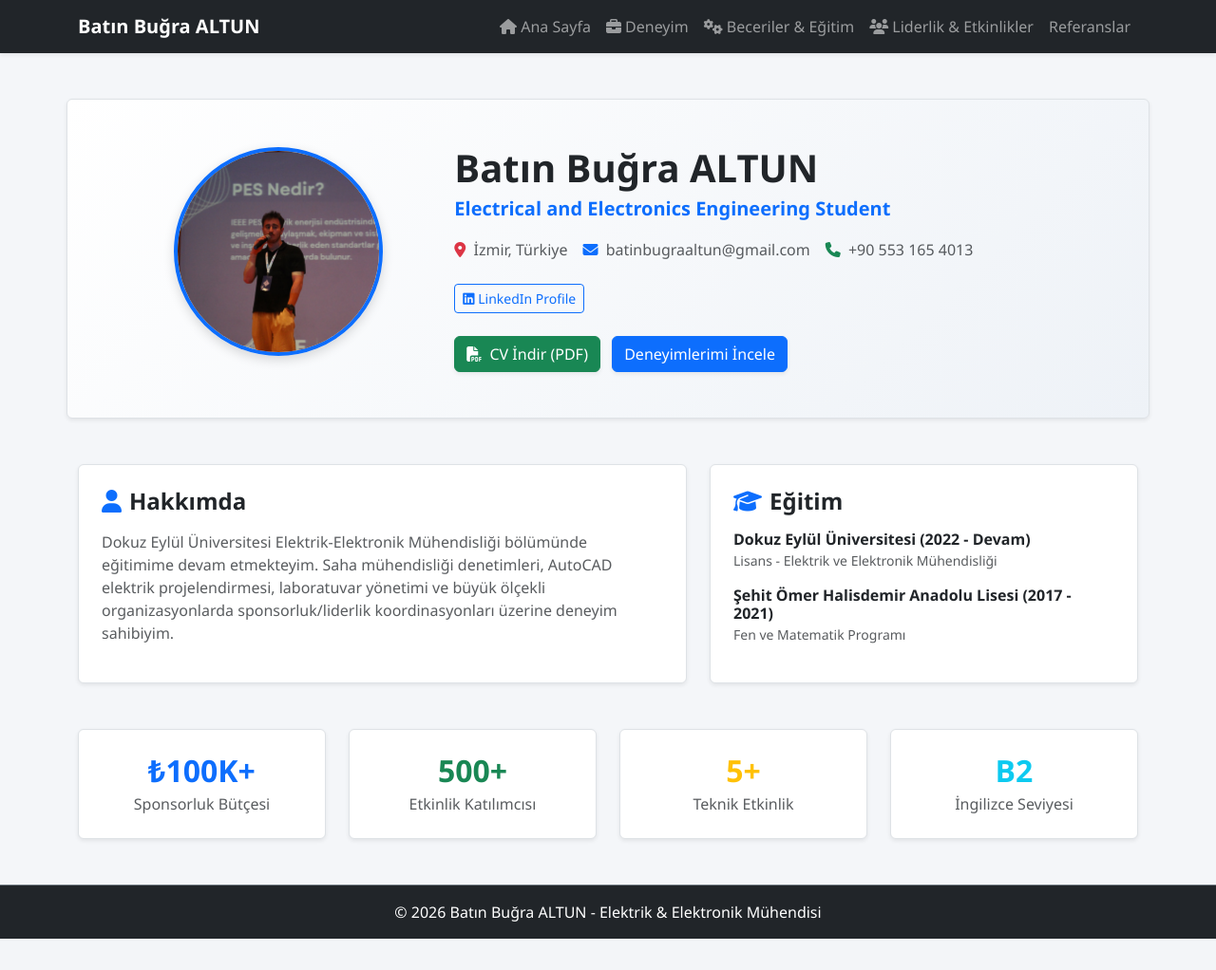
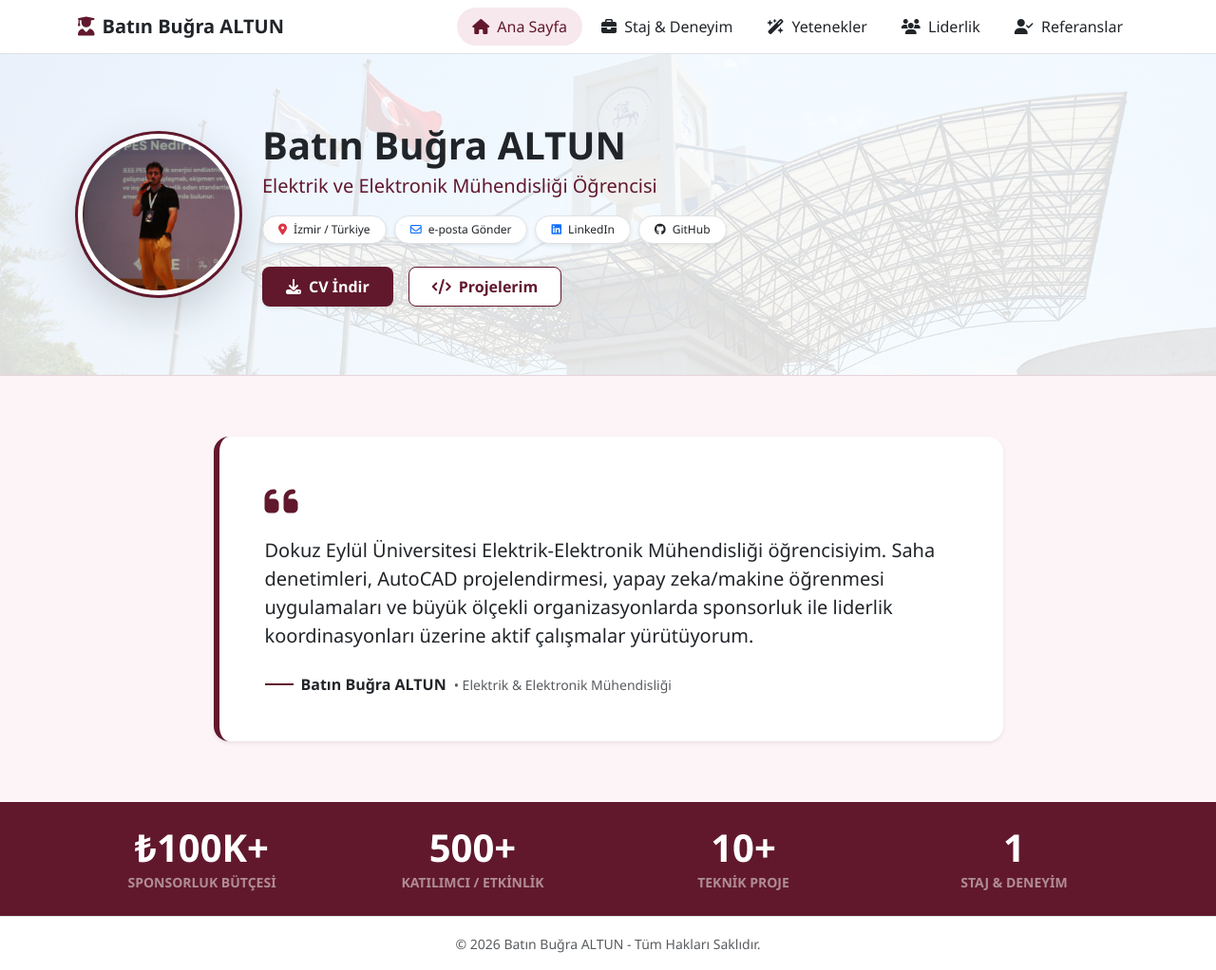
Before and after one commit to batinbugraaltun-dev/benim-cv-sitem, a Flask app: page / in a window 1280 px wide. Shown: the whole page at 95% size. Before the commit the page ends 989 px from the top, so only its background shows below. Run offline with Flask 3, Linux system fonts and the light colour scheme.

Commit message:
Anasayfa tasarimi Zeynep Tek stilinde tamamen yenilendi

```diff
--- a/templates/base.html
+++ b/templates/base.html
@@ -3,41 +3,67 @@
 <head>
     <meta charset="UTF-8">
     <meta name="viewport" content="width=device-width, initial-scale=1.0">
-    <title>Batın Buğra ALTUN | EEE Portfolyo</title>
-    <link href="https://cdn.jsdelivr.net/npm/bootstrap@5.3.0/dist/css/bootstrap.min.css" rel="stylesheet">
-    <link rel="stylesheet" href="https://cdnjs.cloudflare.com/ajax/libs/font-awesome/6.4.0/css/all.min.css">
+    <title>Batın Buğra ALTUN - Portfolio</title>
+    <!-- Bootstrap CSS -->
+    <link href="https://cdn.jsdelivr.net/npm/bootstrap@5.3.2/dist/css/bootstrap.min.css" rel="stylesheet">
+    <!-- Font Awesome -->
+    <link rel="stylesheet" href="https://cdnjs.cloudflare.com/ajax/libs/font-awesome/6.4.2/css/all.min.css">
+    <!-- Custom CSS -->
     <link rel="stylesheet" href="{{ url_for('static', filename='style.css') }}">
 </head>
-<body>
+<body style="background-color: #fcf4f6;">
 
-    <nav class="navbar navbar-expand-lg navbar-dark bg-dark sticky-top shadow-sm">
+    <!-- Navbar -->
+    <nav class="navbar navbar-expand-lg bg-white py-2 border-bottom shadow-sm">
         <div class="container">
-            <a class="navbar-brand fw-bold" href="/">Batın Buğra ALTUN</a>
+            <a class="navbar-brand fw-bold text-dark d-flex align-items-center gap-2" href="/">
+                <i class="fa-solid fa-user-graduate" style="color: #61182d;"></i>
+                Batın Buğra ALTUN
+            </a>
             <button class="navbar-toggler" type="button" data-bs-toggle="collapse" data-bs-target="#navbarNav">
                 <span class="navbar-toggler-icon"></span>
             </button>
-            <div class="collapse navbar-collapse" id="navbarNav">
-                <ul class="navbar-nav ms-auto">
-                    <li class="nav-item"><a class="nav-link" href="/"><i class="fa-solid fa-house"></i> Ana Sayfa</a></li>
-                    <li class="nav-item"><a class="nav-link" href="/deneyim"><i class="fa-solid fa-briefcase"></i> Deneyim</a></li>
-                    <li class="nav-item"><a class="nav-link" href="/yetenekler"><i class="fa-solid fa-gears"></i> Beceriler & Eğitim</a></li>
-                    <li class="nav-item"><a class="nav-link" href="/liderlik"><i class="fa-solid fa-users"></i> Liderlik & Etkinlikler</a></li>
+            <div class="collapse navbar-collapse justify-content-end" id="navbarNav">
+                <ul class="navbar-nav gap-1">
                     <li class="nav-item">
-                        <a class="nav-link" href="{{ url_for('referanslar') }}">Referanslar</a>
-</li>
+                        <a class="nav-link px-3 rounded-pill fw-medium active" style="background-color: #f7e8ed; color: #61182d;" href="/">
+                            <i class="fa-solid fa-house me-1"></i> Ana Sayfa
+                        </a>
+                    </li>
+                    <li class="nav-item">
+                        <a class="nav-link px-3 text-dark fw-medium" href="{{ url_for('deneyim') }}">
+                            <i class="fa-solid fa-briefcase me-1"></i> Staj & Deneyim
+                        </a>
+                    </li>
+                    <li class="nav-item">
+                        <a class="nav-link px-3 text-dark fw-medium" href="{{ url_for('yetenekler') }}">
+                            <i class="fa-solid fa-wand-magic-sparkles me-1"></i> Yetenekler
+                        </a>
+                    </li>
+                    <li class="nav-item">
+                        <a class="nav-link px-3 text-dark fw-medium" href="{{ url_for('liderlik') }}">
+                            <i class="fa-solid fa-users me-1"></i> Liderlik
+                        </a>
+                    </li>
+                    <li class="nav-item">
+                        <a class="nav-link px-3 text-dark fw-medium" href="{{ url_for('referanslar') }}">
+                            <i class="fa-solid fa-user-check me-1"></i> Referanslar
+                        </a>
+                    </li>
                 </ul>
             </div>
         </div>
     </nav>
 
-    <main>
-        {% block content %}{% endblock %}
-    </main>
+    {% block content %}
+    {% endblock %}
 
-    <footer class="bg-dark text-white text-center py-3 mt-5 border-top border-secondary">
-        <p class="mb-0">© 2026 Batın Buğra ALTUN - Elektrik & Elektronik Mühendisi</p>
+    <!-- Footer -->
+    <footer class="bg-white py-3 text-center border-top mt-auto">
+        <small class="text-muted">© 2026 Batın Buğra ALTUN - Tüm Hakları Saklıdır.</small>
     </footer>
 
-    <script src="https://cdn.jsdelivr.net/npm/bootstrap@5.3.0/dist/js/bootstrap.bundle.min.js"></script>
+    <!-- Bootstrap JS -->
+    <script src="https://cdn.jsdelivr.net/npm/bootstrap@5.3.2/dist/js/bootstrap.bundle.min.js"></script>
 </body>
 </html>
--- a/templates/index.html
+++ b/templates/index.html
@@ -1,86 +1,111 @@
 {% extends "base.html" %}
 
 {% block content %}
-<div class="container my-5">
+<!-- Hero / Header Banner -->
+<div class="position-relative overflow-hidden py-5"
+     style="background: linear-gradient(rgba(255,255,255,0.85), rgba(255,255,255,0.85)), url('{{ url_for('static', filename='uploads/deu-bg.jpg') }}') center/cover no-repeat; border-bottom: 1px solid #e5d5da;">
 
-    <!-- Hero / Profil Kartı -->
-    <div class="row align-items-center hero-section p-4 p-md-5 rounded shadow-sm border mb-5 bg-white">
-        <div class="col-md-4 text-center mb-4 mb-md-0">
-            <img src="{{ url_for('static', filename='uploads/profil.jpg') }}" alt="Batın Buğra ALTUN" class="profile-img rounded-circle mb-3">
-        </div>
-        <div class="col-md-8">
-            <h1 class="fw-bold text-dark mb-1">Batın Buğra ALTUN</h1>
-            <p class="text-primary fw-semibold fs-5 mb-3">Electrical and Electronics Engineering Student</p>
+    <div class="container py-4">
+        <div class="row align-items-center g-4">
 
-            <div class="d-flex flex-wrap gap-3 mb-4 text-muted fs-6">
-                <span><i class="fa-solid fa-location-dot text-danger me-1"></i> İzmir, Türkiye</span>
-                <a href="mailto:batinbugraaltun@gmail.com" class="text-decoration-none text-muted"><i class="fa-solid fa-envelope text-primary me-1"></i> batinbugraaltun@gmail.com</a>
-                <span><i class="fa-solid fa-phone text-success me-1"></i> +90 553 165 4013</span>
+            <!-- Profil Resmi -->
+            <div class="col-auto">
+                <div class="position-relative">
+                    <img src="{{ url_for('static', filename='uploads/profil.jpg') }}"
+                         alt="Batın Buğra ALTUN"
+                         class="rounded-circle shadow-lg"
+                         style="width: 170px; height: 170px; object-fit: cover; border: 5px solid #fff; outline: 3px solid #61182d;">
+                </div>
             </div>
 
-            <div class="mb-4">
-                <a href="https://www.linkedin.com/in/batinbugraaltun" target="_blank" class="btn btn-outline-primary btn-sm me-2"><i class="fa-brands fa-linkedin"></i> LinkedIn Profile</a>
+            <!-- Kişisel Bilgiler & İletişim Rozetleri -->
+            <div class="col-lg-9">
+                <h1 class="display-6 fw-bold text-dark mb-1">Batın Buğra ALTUN</h1>
+                <p class="fs-5 fw-medium mb-3" style="color: #61182d;">Elektrik ve Elektronik Mühendisliği Öğrencisi</p>
+
+                <!-- Sosyal Medya & İletişim Pill (Rozet) Butonları -->
+                <div class="d-flex flex-wrap gap-2 mb-4">
+                    <span class="badge bg-white text-dark border rounded-pill px-3 py-2 fw-normal shadow-sm">
+                        <i class="fa-solid fa-location-dot me-1 text-danger"></i> İzmir / Türkiye
+                    </span>
+                    <a href="mailto:batinbugraaltun@gmail.com" class="badge bg-white text-dark border text-decoration-none rounded-pill px-3 py-2 fw-normal shadow-sm">
+                        <i class="fa-regular fa-envelope me-1 text-primary"></i> e-posta Gönder
+                    </a>
+                    <a href="https://linkedin.com/in/batinbugraaltun" target="_blank" class="badge bg-white text-dark border text-decoration-none rounded-pill px-3 py-2 fw-normal shadow-sm">
+                        <i class="fa-brands fa-linkedin me-1 text-primary"></i> LinkedIn
+                    </a>
+                    <a href="https://github.com/batinbugraaltun-dev" target="_blank" class="badge bg-white text-dark border text-decoration-none rounded-pill px-3 py-2 fw-normal shadow-sm">
+                        <i class="fa-brands fa-github me-1 text-dark"></i> GitHub
+                    </a>
+                </div>
+
+                <!-- CV İndir & Projelerim Butonları -->
+                <div class="d-flex flex-wrap gap-3">
+                    <a href="{{ url_for('static', filename='uploads/CV.pdf') }}" download
+                       class="btn text-white rounded-3 px-4 py-2 fw-semibold shadow-sm d-flex align-items-center gap-2"
+                       style="background-color: #61182d;">
+                        <i class="fa-solid fa-download"></i> CV İndir
+                    </a>
+                    <a href="{{ url_for('deneyim') }}"
+                       class="btn bg-white border rounded-3 px-4 py-2 fw-semibold shadow-sm d-flex align-items-center gap-2"
+                       style="color: #61182d; border-color: #61182d !important;">
+                        <i class="fa-solid fa-code"></i> Projelerim
+                    </a>
+                </div>
             </div>
 
-            <a href="{{ url_for('static', filename='uploads/CV.pdf') }}" class="btn btn-success me-2 shadow-sm" download>
-                <i class="fa-solid fa-file-pdf me-1"></i> CV İndir (PDF)
-            </a>
-            <a href="/deneyim" class="btn btn-primary shadow-sm">Deneyimlerimi İncele</a>
         </div>
     </div>
+</div>
 
-    <!-- Özet & Eğitim -->
-    <div class="row g-4 mb-5">
-        <div class="col-md-7">
-            <div class="bg-white p-4 rounded shadow-sm border h-100">
-                <h4 class="fw-bold text-dark mb-3"><i class="fa-solid fa-user text-primary me-2"></i>Hakkımda</h4>
-                <p class="text-muted leading-relaxed">
-                    Dokuz Eylül Üniversitesi Elektrik-Elektronik Mühendisliği bölümünde eğitimime devam etmekteyim. Saha mühendisliği denetimleri, AutoCAD elektrik projelendirmesi, laboratuvar yönetimi ve büyük ölçekli organizasyonlarda sponsorluk/liderlik koordinasyonları üzerine deneyim sahibiyim.
+<!-- Hakkımda Kartı (Tırnaklı Bordo Tasarım) -->
+<div class="container my-5 py-3">
+    <div class="row justify-content-center">
+        <div class="col-lg-9">
+            <div class="bg-white rounded-4 p-4 p-md-5 shadow-sm position-relative"
+                 style="border-left: 6px solid #61182d;">
+
+                <!-- Tırnak Simgesi -->
+                <div class="mb-3">
+                    <i class="fa-solid fa-quote-left fs-1" style="color: #61182d;"></i>
+                </div>
+
+                <p class="fs-5 text-dark leading-relaxed mb-4">
+                    Dokuz Eylül Üniversitesi Elektrik-Elektronik Mühendisliği öğrencisiyim. Saha denetimleri, AutoCAD projelendirmesi, yapay zeka/makine öğrenmesi uygulamaları ve büyük ölçekli organizasyonlarda sponsorluk ile liderlik koordinasyonları üzerine aktif çalışmalar yürütüyorum.
                 </p>
-            </div>
-        </div>
-        <div class="col-md-5">
-            <div class="bg-white p-4 rounded shadow-sm border h-100">
-                <h4 class="fw-bold text-dark mb-3"><i class="fa-solid fa-graduation-cap text-primary me-2"></i>Eğitim</h4>
-                <div class="mb-3">
-                    <h6 class="fw-bold mb-0">Dokuz Eylül Üniversitesi (2022 - Devam)</h6>
-                    <small class="text-muted">Lisans - Elektrik ve Elektronik Mühendisliği</small>
+
+                <div class="d-flex align-items-center gap-2">
+                    <div style="width: 30px; height: 2px; background-color: #61182d;"></div>
+                    <span class="fw-bold text-dark">Batın Buğra ALTUN</span>
+                    <span class="text-muted small">• Elektrik & Elektronik Mühendisliği</span>
                 </div>
-                <div>
-                    <h6 class="fw-bold mb-0">Şehit Ömer Halisdemir Anadolu Lisesi (2017 - 2021)</h6>
-                    <small class="text-muted">Fen ve Matematik Programı</small>
-                </div>
+
             </div>
         </div>
     </div>
+</div>
 
-    <!-- Sayaçlar -->
-    <div class="row text-center g-4 mb-5">
-        <div class="col-md-3 col-6">
-            <div class="p-4 bg-white rounded shadow-sm border">
-                <h2 class="fw-bold text-primary mb-1">₺100K+</h2>
-                <p class="text-muted mb-0 fw-medium">Sponsorluk Bütçesi</p>
+<!-- Sayaç / İstatistik Barı (Bordo Şerit) -->
+<div class="py-4 text-white" style="background-color: #61182d;">
+    <div class="container">
+        <div class="row text-center g-4">
+            <div class="col-6 col-md-3">
+                <h2 class="fw-bold display-6 mb-0">₺100K+</h2>
+                <span class="text-white-50 small fw-bold text-uppercase">Sponsorluk Bütçesi</span>
             </div>
-        </div>
-        <div class="col-md-3 col-6">
-            <div class="p-4 bg-white rounded shadow-sm border">
-                <h2 class="fw-bold text-success mb-1">500+</h2>
-                <p class="text-muted mb-0 fw-medium">Etkinlik Katılımcısı</p>
+            <div class="col-6 col-md-3">
+                <h2 class="fw-bold display-6 mb-0">500+</h2>
+                <span class="text-white-50 small fw-bold text-uppercase">Katılımcı / Etkinlik</span>
             </div>
-        </div>
-        <div class="col-md-3 col-6">
-            <div class="p-4 bg-white rounded shadow-sm border">
-                <h2 class="fw-bold text-warning mb-1">5+</h2>
-                <p class="text-muted mb-0 fw-medium">Teknik Etkinlik</p>
+            <div class="col-6 col-md-3">
+                <h2 class="fw-bold display-6 mb-0">10+</h2>
+                <span class="text-white-50 small fw-bold text-uppercase">Teknik Proje</span>
             </div>
-        </div>
-        <div class="col-md-3 col-6">
-            <div class="p-4 bg-white rounded shadow-sm border">
-                <h2 class="fw-bold text-info mb-1">B2</h2>
-                <p class="text-muted mb-0 fw-medium">İngilizce Seviyesi</p>
+            <div class="col-6 col-md-3">
+                <h2 class="fw-bold display-6 mb-0">1</h2>
+                <span class="text-white-50 small fw-bold text-uppercase">Staj & Deneyim</span>
             </div>
         </div>
     </div>
-
 </div>
 {% endblock %}
```
Also changed, not shown: static/uploads/deu-bg.jpg (added).
